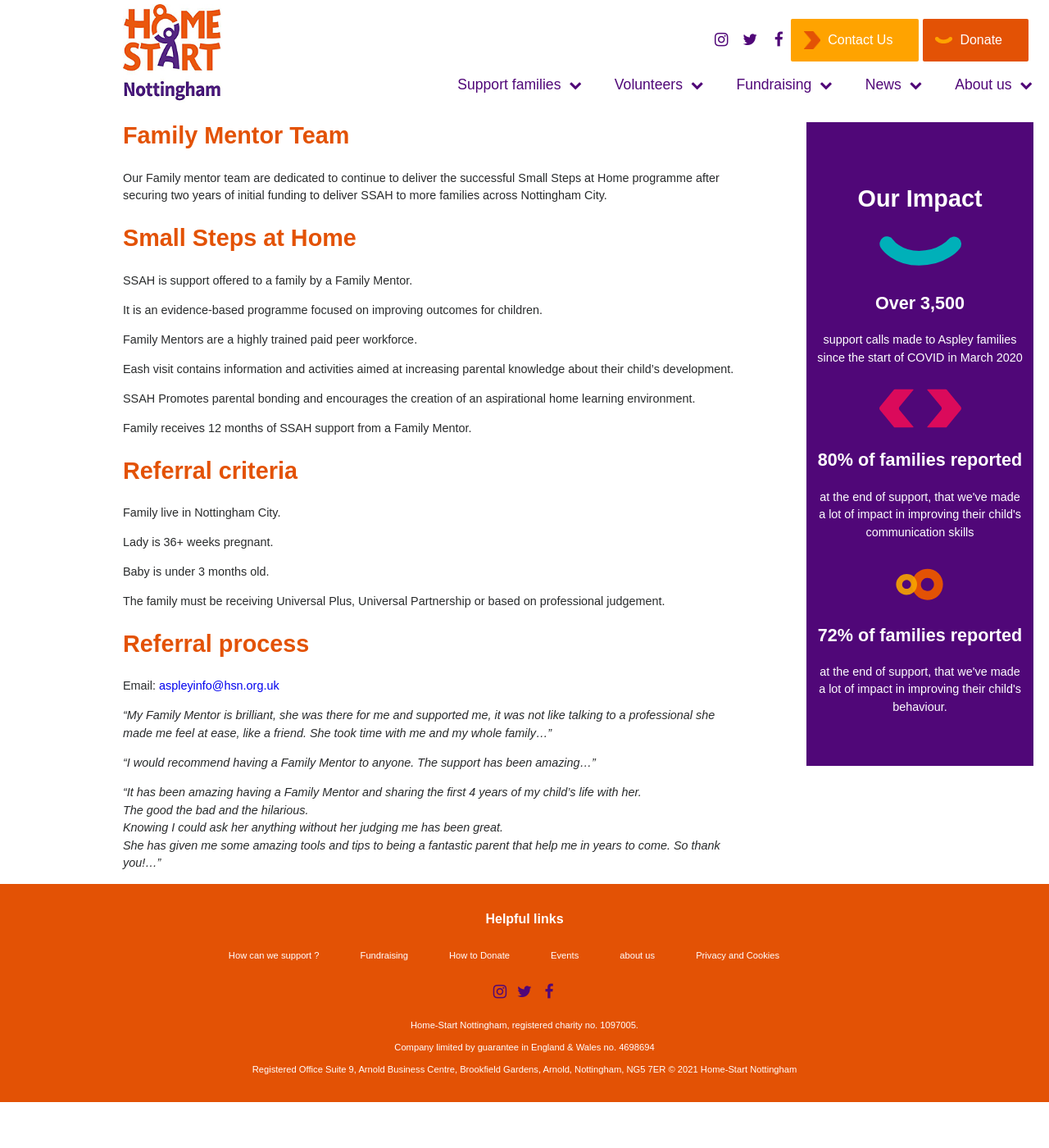
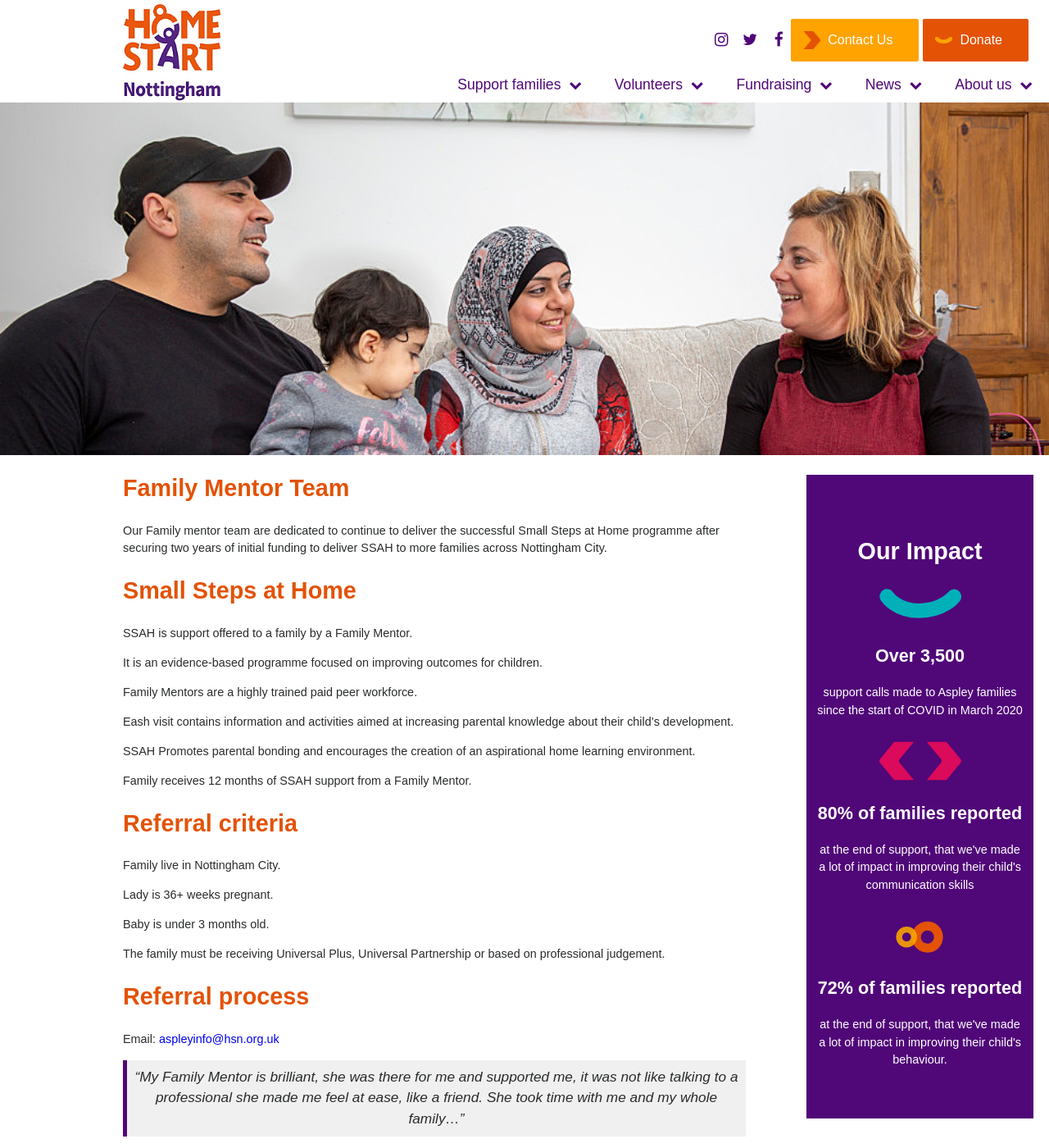
Before and after one commit to labiraus/labiraus.github.io, a Jekyll site: the page built from pages/general/family-mentor-team.md, in a window 1280 px wide and 1400 px high. Shown: the whole window at 82% size. Built offline with Jekyll 4.4.1, drawn with Linux system fonts in a browser that asks for light colours.

Commit message:
refactor: update layout structure in boxed and default templates; adjust margin in main CSS; add styling for only-child paragraphs

```diff
--- a/_layouts/default.html
+++ b/_layouts/default.html
@@ -3,8 +3,13 @@
 
 {% include header.html %}
 <body>
-    {% include navigation.html %}
-    <main>
+  {% include navigation.html %}
+    <main class="outerBox">
+    {% if page.pageImage and page.pageImage != "" %}
+      <div>
+        <img class="pageBodyTopImg" src="{{ page.pageImage }}" />
+      </div>
+    {% endif %}
         <!--[if IE]>
             <p class="browserupgrade">You are using an <strong>outdated</strong> browser. Please <a href="https://browsehappy.com/">upgrade your browser</a> to improve your experience and security.</p>
         <![endif]-->
--- a/assets/css/main.css
+++ b/assets/css/main.css
@@ -1021,7 +1021,7 @@
 -webkit-box-shadow: none;
 box-shadow: none;
 display:block;
-margin-top: 150px;
+margin-top: 125px;
 }
 
 .pageBodyTopImg {
@@ -1568,6 +1568,19 @@
   gap: 20px;
   flex-wrap: wrap;
 }
+p:only-child em:only-child,
+p > em:only-child {
+  border-left: 5px solid #500778;
+  border-radius: 0;
+  padding: 8px;
+  text-align: center;
+  font-size: 1.2em;
+  line-height: 1.5;
+  color: #292b2c;
+  background-color: #f0f0f0;
+  font-style: italic;
+  display: block;
+}
 .boxededPara {
   border-left: 5px solid #500778;
   border-radius: 0;
```
Also changed, not shown: _layouts/boxed.html (indentation only), 1 other file.
